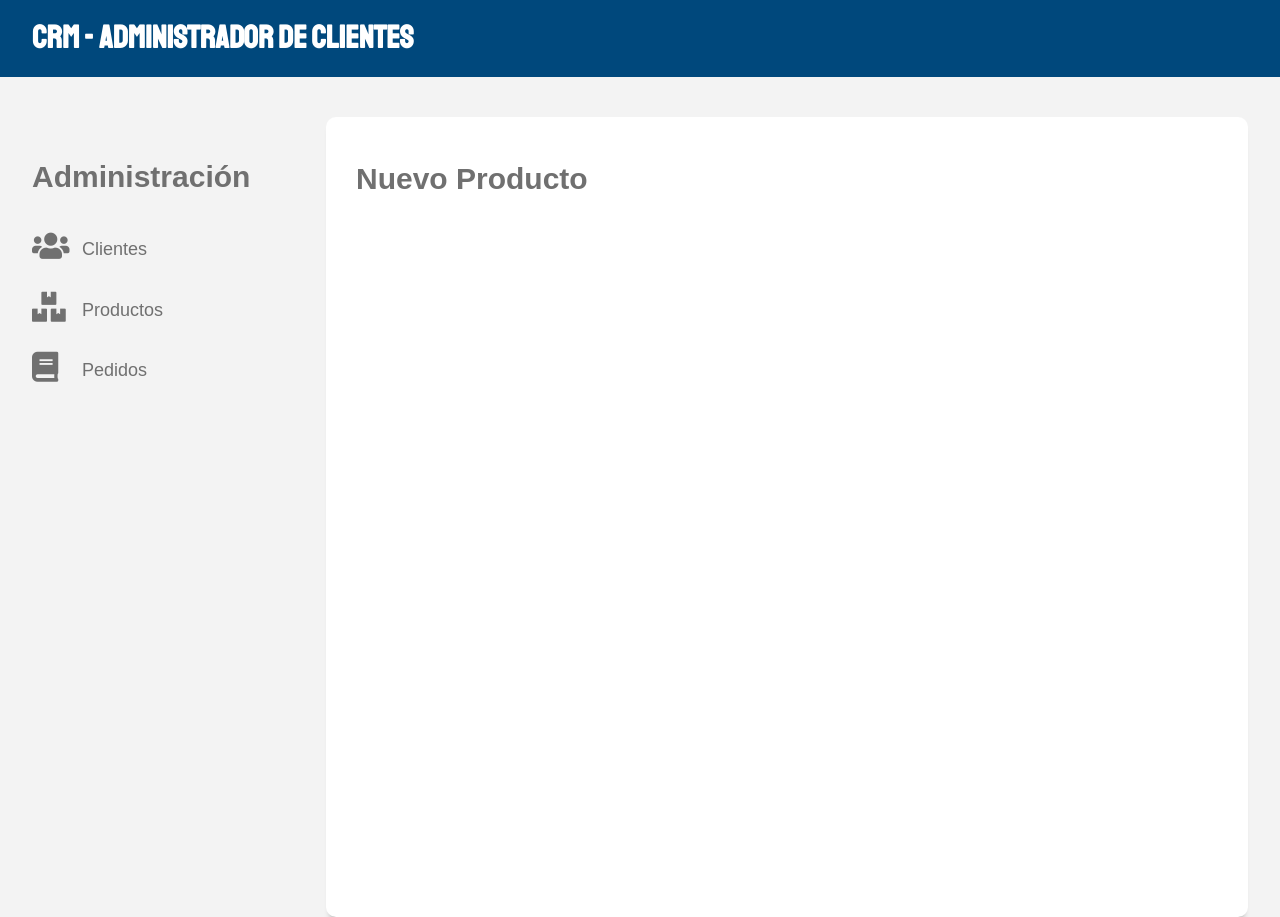
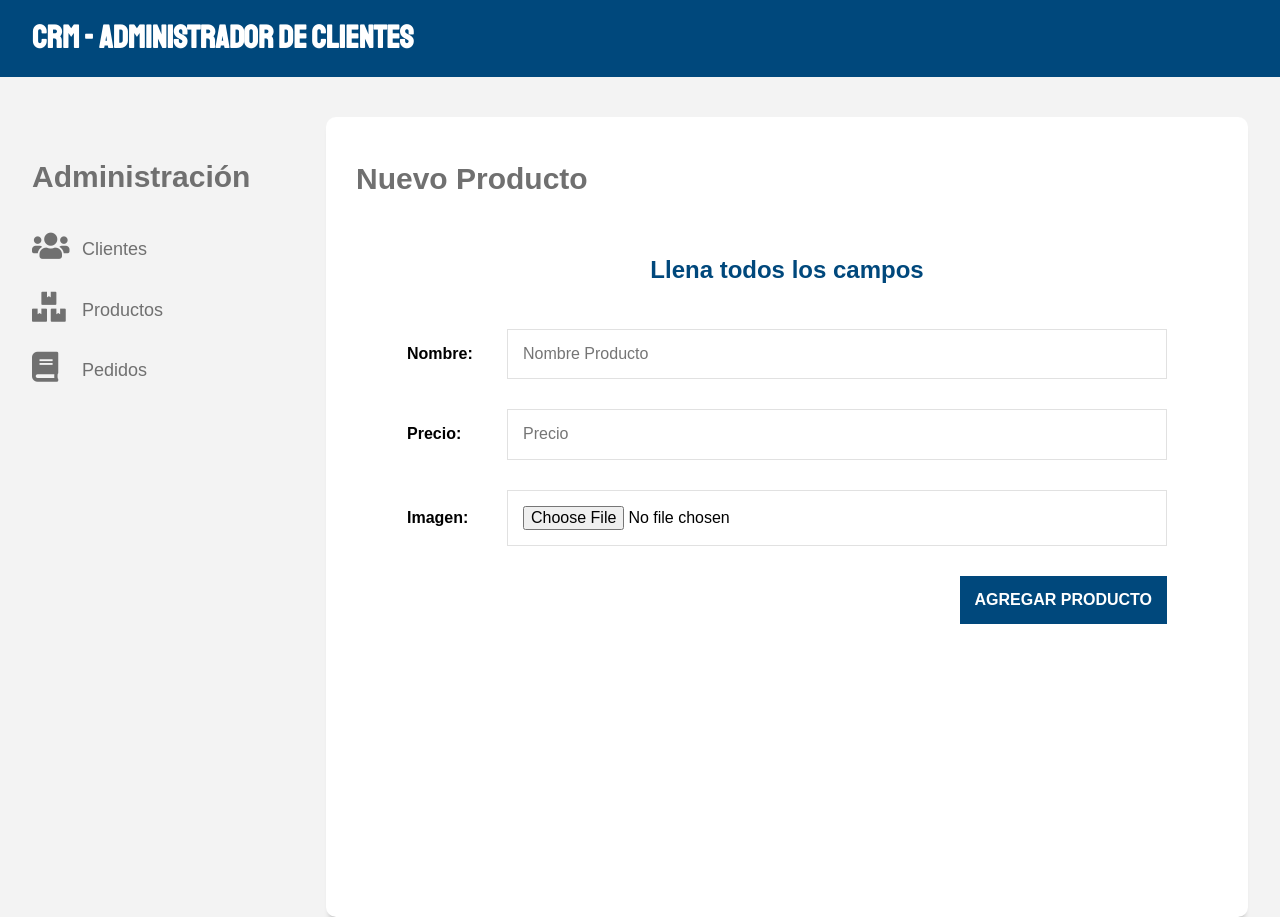
Before and after one commit to adriayc/node_bootcamp-jpt, a React (Create React App) app in the folder 76-nodereact_CreandoApp/client-api/: page /productos/nuevo in a window 1280 px wide. Built offline with nearby package versions, Linux system fonts and the light colour scheme.

Commit message:
Creando el formulario para Nuevos Productos

```diff
--- a/76-nodereact_CreandoApp/client-api/src/components/productos/NuevoProducto.js
+++ b/76-nodereact_CreandoApp/client-api/src/components/productos/NuevoProducto.js
@@ -1,6 +1,40 @@
+import { Fragment, useState } from 'react';
+
 const NuevoProducto = () => {
+  // Hook useState
+  const [producto, guardProducto] = useState({
+    nombre: '',
+    precio: ''
+  });
+  const [archivo, guardarArchivo] = useState('');
+
   return (
-    <h2>Nuevo Producto</h2>
+    <Fragment>
+      <h2>Nuevo Producto</h2>
+
+      <form>
+        <legend>Llena todos los campos</legend>
+
+        <div className="campo">
+          <label>Nombre:</label>
+          <input type="text" placeholder="Nombre Producto" name="nombre" />
+        </div>
+
+        <div className="campo">
+          <label>Precio:</label>
+          <input type="number" name="precio" min="0.00" step="0.01" placeholder="Precio" />
+        </div>
+
+        <div className="campo">
+          <label>Imagen:</label>
+          <input type="file"  name="imagen" />
+        </div>
+
+        <div className="enviar">
+          <input type="submit" className="btn btn-azul" value="Agregar Producto" />
+        </div>
+      </form>
+    </Fragment>
   );
 }
 
```
